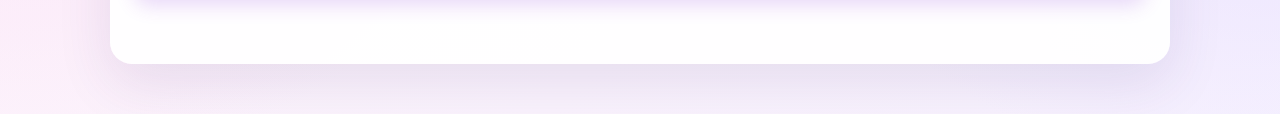
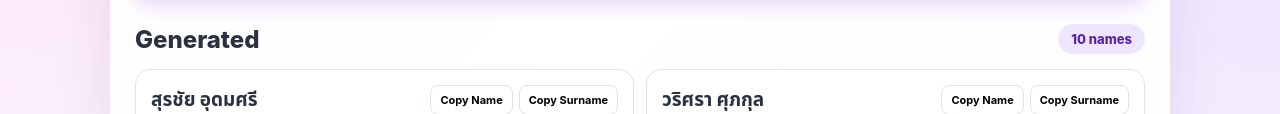
Before and after one commit to Thivabc/thai-name-generator, a website: page index.html in a window 1280 px wide. Shown: the part 386-500 px from the top of the page. Drawn offline with Linux system fonts and the light colour scheme.

Commit message:
Update index.html

```diff
--- a/index.html
+++ b/index.html
@@ -652,6 +652,12 @@
 
         <div class="results-header">
 
+          <h2>Generated</h2>
+
+          <span id="countBadge" class="count-badge">
+            10 names
+          </span>
+
         </div>
 
         <div id="results"></div>
```
